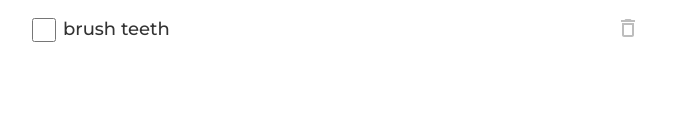
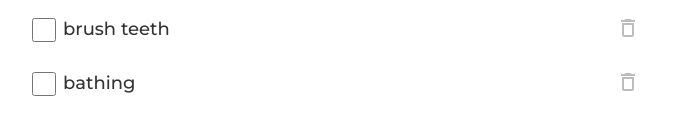
Before and after one commit to DoIfeanyichukwu/todo-app, a React (Vite) app: page / in a window 1280 px wide. Shown: the part 302-436 px from the top of the page, without its empty margins (304-977 px from the left). Built offline with nearby package versions, Linux system fonts and the light colour scheme.

Commit message:
next up: setting state

```diff
--- a/src/App.jsx
+++ b/src/App.jsx
@@ -20,6 +20,9 @@ const H1 = styled.h1`
 
 function App(props) {
 
+  const [tab, setTab] = useState('all');
+  const [currentTask, setCurrentTast] = useState('');
+  const [tasks, setTasks] = useState([]);
 
   return (
     <div className="app">
@@ -32,6 +35,7 @@ function App(props) {
         <Tasks>
           <Task task={'brush teeth'} tab="completed"/>
           <Task task={'brush teeth'} tab="completed"/>
+          <Task task={'bathing'} tab="completed"/>
         </Tasks>
       </main>
     </div>
--- a/src/Components/Task.jsx
+++ b/src/Components/Task.jsx
@@ -21,8 +21,8 @@ const Label = styled.label`
 const CheckBox = styled.input`
     width: 24px;
     height: 24px;
-    background: #2f80ed;
-    border-radius; 4px;
+    background-color: #2f80ed;
+    border-radius: 4px;
     margin-inline-end: 7px;
 `
 
```
